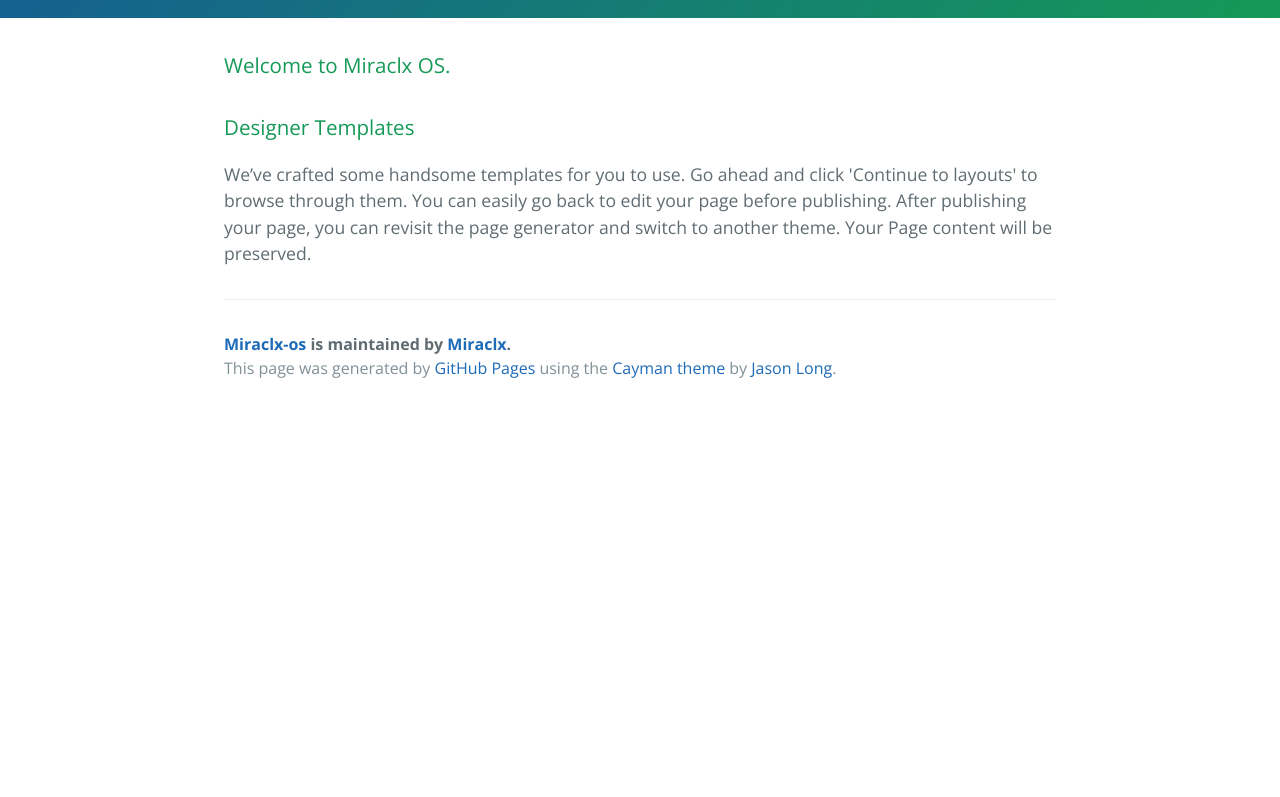
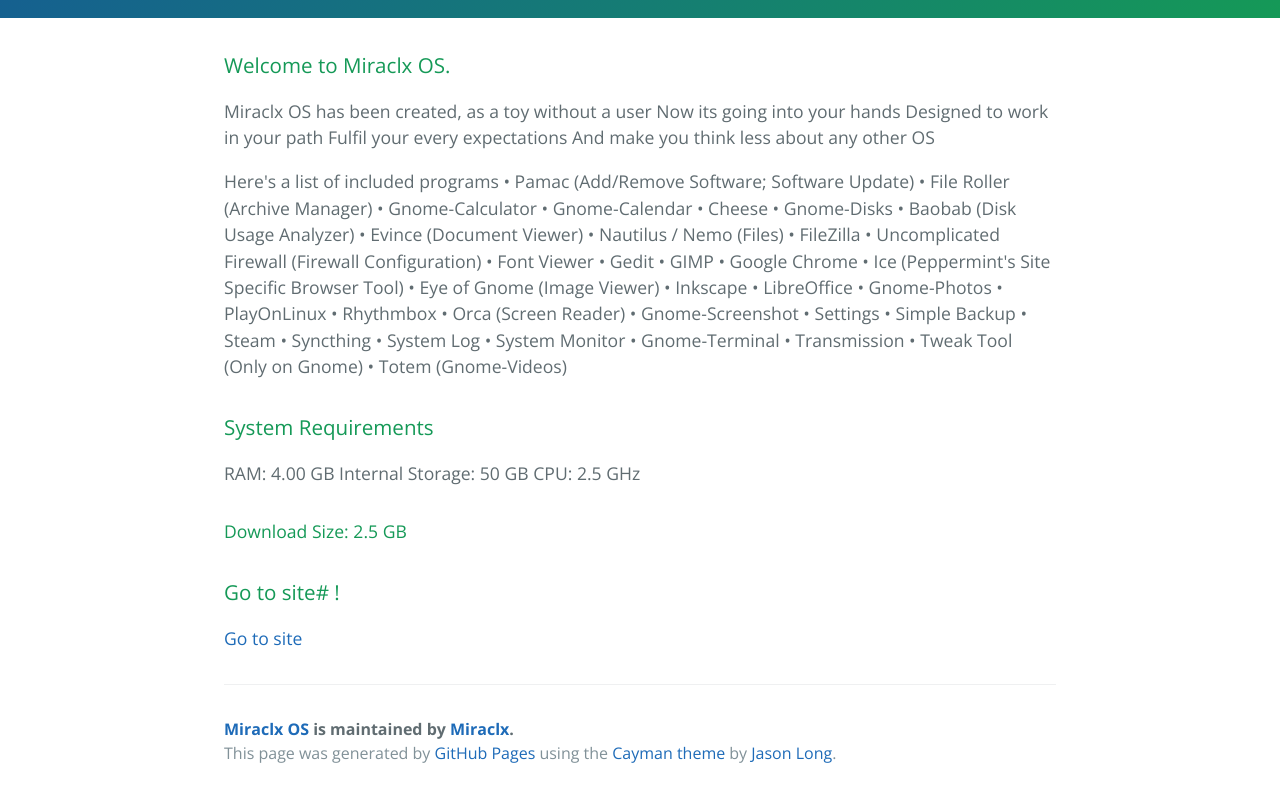
Before and after one commit to gitter-badger/Miraclx-OS, a plain HTML site: page index.html in a window 1280 px wide. Shown: the part 365-1162 px from the top of the page. Before the commit the page ends 800 px from the top, so only its background shows below. Drawn offline with nearby package versions, Linux system fonts and the light colour scheme.

```diff
--- a/index.html
+++ b/index.html
@@ -2,7 +2,7 @@
 <html lang="en-us">
   <head>
     <meta charset="UTF-8">
-    <title>Miraclx-os by Miraclx</title>
+    <title>Miraclx OS by Miraclx</title>
     <meta name="viewport" content="width=device-width, initial-scale=1">
     <link rel="stylesheet" type="text/css" href="stylesheets/normalize.css" media="screen">
     <link href='https://fonts.googleapis.com/css?family=Open+Sans:400,700' rel='stylesheet' type='text/css'>
@@ -11,7 +11,7 @@
   </head>
   <body>
     <section class="page-header">
-      <h1 class="project-name">Miraclx-os</h1>
+      <h1 class="project-name">Miraclx OS</h1>
       <h2 class="project-tagline">The official repository for the Miraclx OS</h2>
       <a href="https://github.com/Miraclx/Miraclx-OS" class="btn">View on GitHub</a>
       <a href="https://github.com/Miraclx/Miraclx-OS/zipball/master" class="btn">Download .zip</a>
@@ -22,13 +22,66 @@
       <h3>
 <a id="welcome-to-miraclx-os" class="anchor" href="#welcome-to-miraclx-os" aria-hidden="true"><span aria-hidden="true" class="octicon octicon-link"></span></a>Welcome to Miraclx OS.</h3>
 
+<p>Miraclx OS has been created,
+as a toy without a user
+Now its going into your hands
+Designed to work in your path
+Fulfil your every expectations
+And make you think less about any other OS</p>
+
+<p>Here's a list of included programs
+• Pamac (Add/Remove Software; Software Update)
+• File Roller (Archive Manager)
+• Gnome-Calculator
+• Gnome-Calendar
+• Cheese
+• Gnome-Disks
+• Baobab (Disk Usage Analyzer)
+• Evince (Document Viewer)
+• Nautilus / Nemo (Files)
+• FileZilla
+• Uncomplicated Firewall (Firewall Configuration)
+• Font Viewer
+• Gedit
+• GIMP
+• Google Chrome
+• Ice (Peppermint's Site Specific Browser Tool)
+• Eye of Gnome (Image Viewer)
+• Inkscape
+• LibreOffice
+• Gnome-Photos
+• PlayOnLinux
+• Rhythmbox
+• Orca (Screen Reader)
+• Gnome-Screenshot
+• Settings
+• Simple Backup
+• Steam
+• Syncthing
+• System Log
+• System Monitor
+• Gnome-Terminal
+• Transmission
+• Tweak Tool (Only on Gnome)
+• Totem (Gnome-Videos)</p>
+
 <h3>
-<a id="designer-templates" class="anchor" href="#designer-templates" aria-hidden="true"><span aria-hidden="true" class="octicon octicon-link"></span></a>Designer Templates</h3>
+<a id="system-requirements" class="anchor" href="#system-requirements" aria-hidden="true"><span aria-hidden="true" class="octicon octicon-link"></span></a>System Requirements</h3>
 
-<p>We’ve crafted some handsome templates for you to use. Go ahead and click 'Continue to layouts' to browse through them. You can easily go back to edit your page before publishing. After publishing your page, you can revisit the page generator and switch to another theme. Your Page content will be preserved.</p>
+<p>RAM: 4.00 GB
+  Internal Storage: 50 GB
+  CPU: 2.5 GHz</p>
+
+<h4>
+<a id="download-size-25-gb" class="anchor" href="#download-size-25-gb" aria-hidden="true"><span aria-hidden="true" class="octicon octicon-link"></span></a>Download Size: 2.5 GB</h4>
+
+<h3>
+<a id="go-to-site--" class="anchor" href="#go-to-site--" aria-hidden="true"><span aria-hidden="true" class="octicon octicon-link"></span></a>Go to site#  !</h3>
+
+<p><a href="http://www.miraclxos.ml">Go to site</a></p>
 
       <footer class="site-footer">
-        <span class="site-footer-owner"><a href="https://github.com/Miraclx/Miraclx-OS">Miraclx-os</a> is maintained by <a href="https://github.com/Miraclx">Miraclx</a>.</span>
+        <span class="site-footer-owner"><a href="https://github.com/Miraclx/Miraclx-OS">Miraclx OS</a> is maintained by <a href="https://github.com/Miraclx">Miraclx</a>.</span>
 
         <span class="site-footer-credits">This page was generated by <a href="https://pages.github.com">GitHub Pages</a> using the <a href="https://github.com/jasonlong/cayman-theme">Cayman theme</a> by <a href="https://twitter.com/jasonlong">Jason Long</a>.</span>
       </footer>
--- a/params.json
+++ b/params.json
@@ -1,6 +1,6 @@
 {
-  "name": "Miraclx-os",
+  "name": "Miraclx OS",
   "tagline": "The official repository for the Miraclx OS",
-  "body": "### Welcome to Miraclx OS.\r\n\r\n\r\n### Designer Templates\r\nWe’ve crafted some handsome templates for you to use. Go ahead and click 'Continue to layouts' to browse through them. You can easily go back to edit your page before publishing. After publishing your page, you can revisit the page generator and switch to another theme. Your Page content will be preserved.",
+  "body": "### Welcome to Miraclx OS.\r\n\r\nMiraclx OS has been created,\r\nas a toy without a user\r\nNow its going into your hands\r\nDesigned to work in your path\r\nFulfil your every expectations\r\nAnd make you think less about any other OS\r\n\r\n\r\nHere's a list of included programs\r\n• Pamac (Add/Remove Software; Software Update)\r\n• File Roller (Archive Manager)\r\n• Gnome-Calculator\r\n• Gnome-Calendar\r\n• Cheese\r\n• Gnome-Disks\r\n• Baobab (Disk Usage Analyzer)\r\n• Evince (Document Viewer)\r\n• Nautilus / Nemo (Files)\r\n• FileZilla\r\n• Uncomplicated Firewall (Firewall Configuration)\r\n• Font Viewer\r\n• Gedit\r\n• GIMP\r\n• Google Chrome\r\n• Ice (Peppermint's Site Specific Browser Tool)\r\n• Eye of Gnome (Image Viewer)\r\n• Inkscape\r\n• LibreOffice\r\n• Gnome-Photos\r\n• PlayOnLinux\r\n• Rhythmbox\r\n• Orca (Screen Reader)\r\n• Gnome-Screenshot\r\n• Settings\r\n• Simple Backup\r\n• Steam\r\n• Syncthing\r\n• System Log\r\n• System Monitor\r\n• Gnome-Terminal\r\n• Transmission\r\n• Tweak Tool (Only on Gnome)\r\n• Totem (Gnome-Videos)\r\n\r\n### System Requirements\r\n  RAM: 4.00 GB\r\n  Internal Storage: 50 GB\r\n  CPU: 2.5 GHz\r\n\r\n####Download Size: 2.5 GB\r\n\r\n### Go to site#  !\r\n[Go to site](http://www.miraclxos.ml)",
   "note": "Don't delete this file! It's used internally to help with page regeneration."
 }
```
